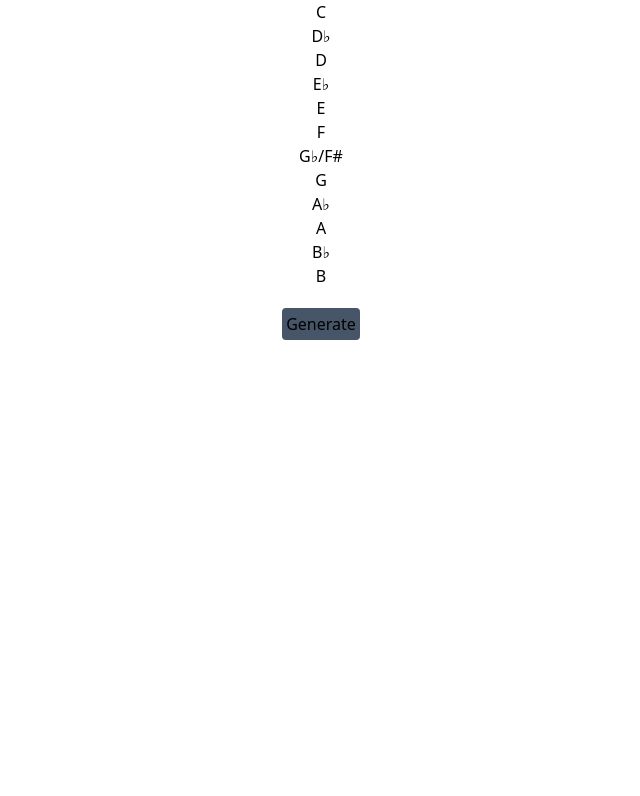
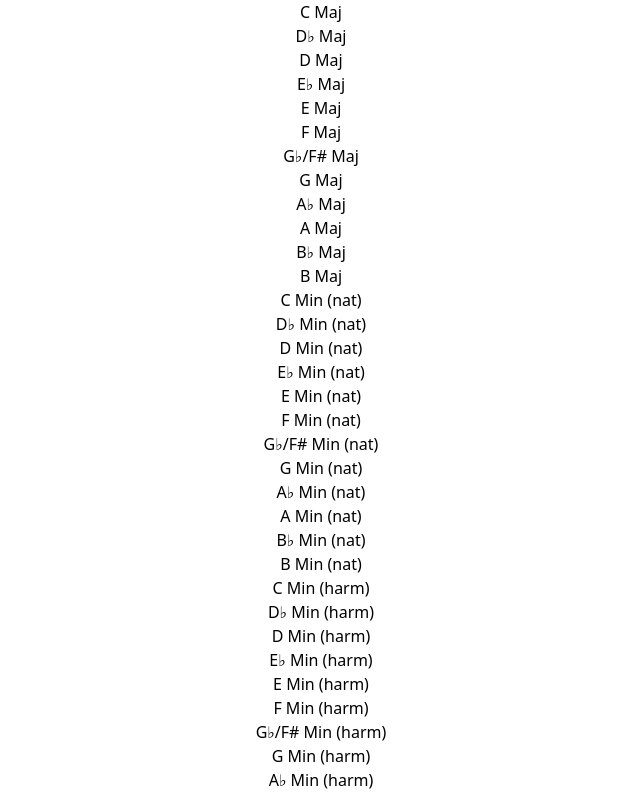
Before and after one commit to joriba/scale-selector, a website: page index.html in a window 1280 px wide. Shown: the top 796 px of the page, without its empty margins (319-959 px from the left). Drawn offline with Linux system fonts and the light colour scheme.

Commit message:
add minor scales

```diff
--- a/generateScales.js
+++ b/generateScales.js
@@ -2,8 +2,17 @@ const NOTES = [
     'C', 'D♭', 'D', 'E♭', 'E', 'F', 'G♭/F#', 'G', 'A♭', 'A', 'B♭', 'B'
 ]
 
+function scaleSet() {
+    let major = NOTES.map(note => note.concat(' Maj'));
+    let natural_minor = NOTES.map(note => note.concat(' Min (nat)'));
+    let harmonic_minor = NOTES.map(note => note.concat(' Min (harm)'));
+    let melodic_minor = NOTES.map(note => note.concat(' Min (mel)'));
+    let set = major.concat(natural_minor, harmonic_minor, melodic_minor);
+    return set;
+}
+
 function generateScales() {
-    let set = NOTES.map(note => note.concat('Maj'));
+    let set = scaleSet();
     let shuffled = set.map(value => ({ value, sort: Math.random() }))
         .sort((a, b) => a.sort - b.sort)
         .map(({value}) => value);
--- a/index.html
+++ b/index.html
@@ -27,7 +27,7 @@
         </script>
         <!-- Display the list of scales at the top -->
         <script>
-            document.getElementById('scaleset').innerHTML = NOTES
+            document.getElementById('scaleset').innerHTML = scaleSet()
                 .reduce((acc, current) => acc.concat(current.concat("<br>")), "")
         </script>
     </body>
```
